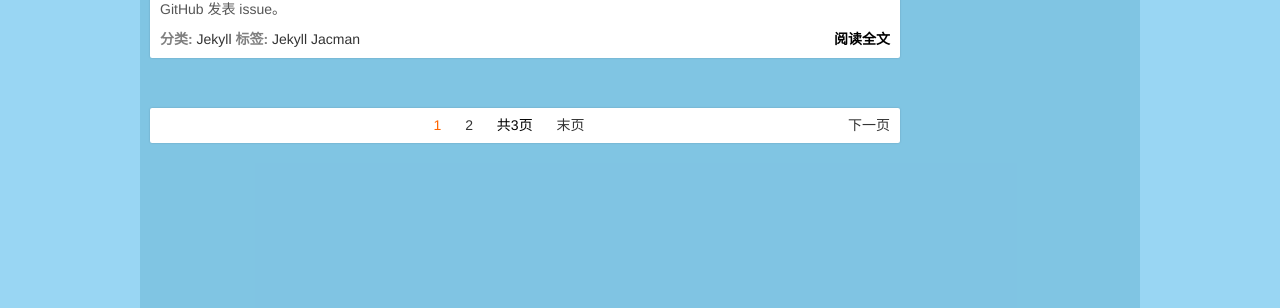
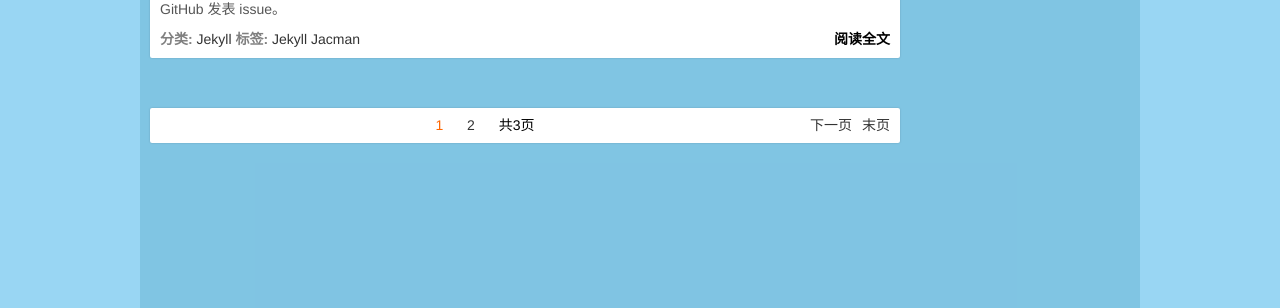
Before and after one commit to bnuephjx/bnuephjx.github.io, a Jekyll site: the page built from index.html, in a window 1280 px wide. Shown: the part 346-654 px from the top of the page. Built offline with Jekyll 4.4.1, drawn with Linux system fonts in a browser that asks for light colours; the list of posts is cut into pages by our own code.

Commit message:
修改样式

```diff
--- a/assets/css/blog.css
+++ b/assets/css/blog.css
@@ -1587,10 +1587,12 @@ body {
 #BnuephjxBlog .blogContent .blogContentLeft .pagenavi .home {
   margin-right: 10px;
 }
+#BnuephjxBlog .blogContent .blogContentLeft .pagenavi .home,
 #BnuephjxBlog .blogContent .blogContentLeft .pagenavi .prev {
   float: left;
 }
-#BnuephjxBlog .blogContent .blogContentLeft .pagenavi .next {
+#BnuephjxBlog .blogContent .blogContentLeft .pagenavi .next,
+#BnuephjxBlog .blogContent .blogContentLeft .pagenavi .last {
   float: right;
 }
 #BnuephjxBlog .blogContent .blogContentLeft .pagenavi .last {
```
